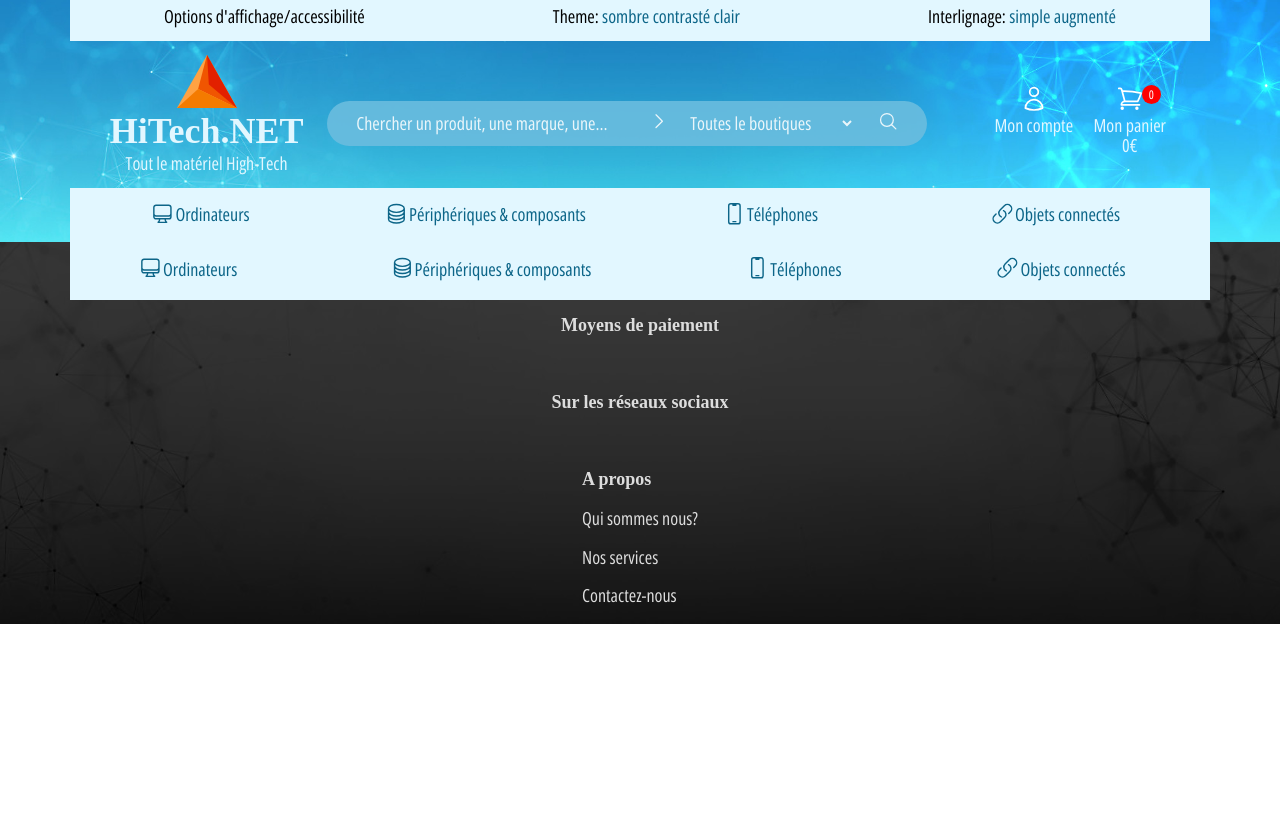
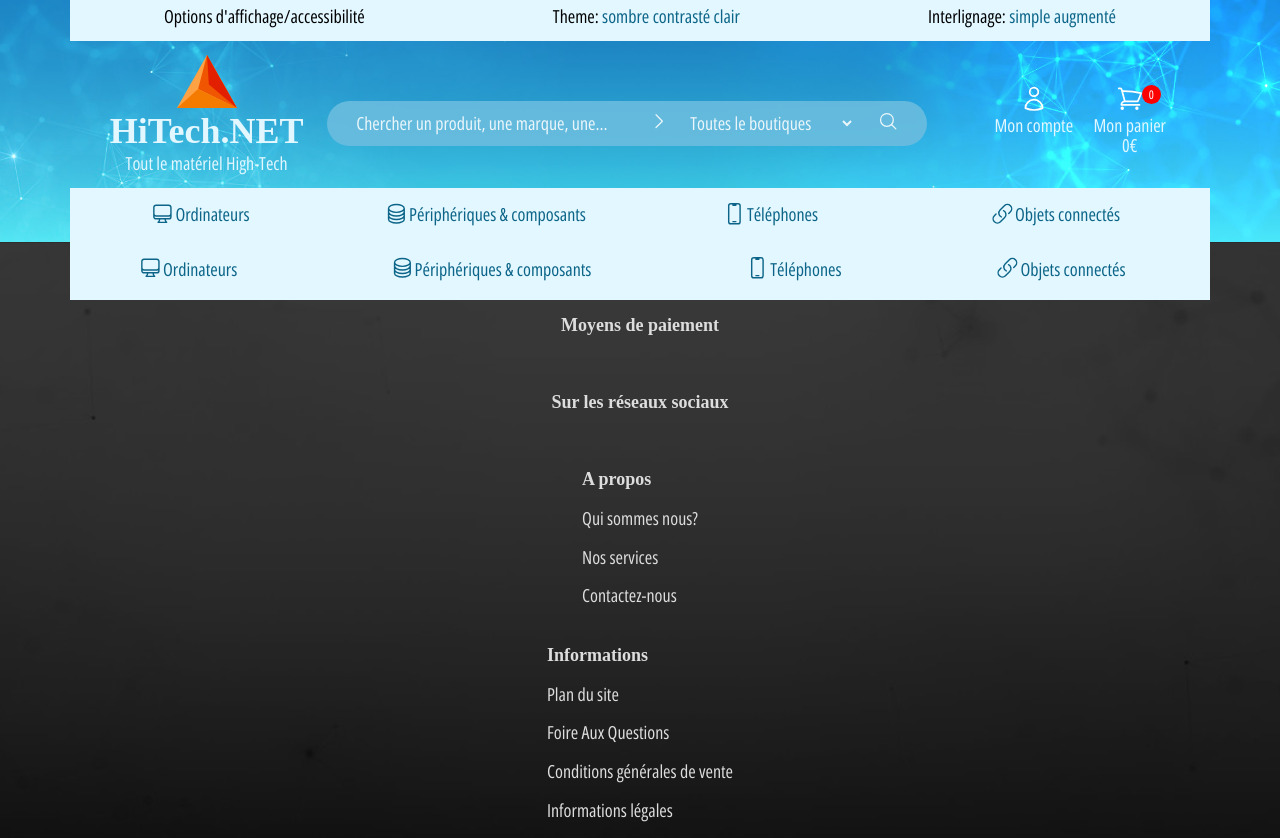
Before and after one commit to TheBlackOutsider/Hi-Tech_Team3, a PHP site: page /App/views/client/footer.php in a window 1280 px wide. Before the commit the page ends 624 px from the top, so only its background shows below. Run offline with PHP 8.4, Linux system fonts and the light colour scheme; some libraries are stand-ins or nearby versions; some web fonts are replaced.

Commit message:
new update

```diff
--- a/App/views/client/footer.php
+++ b/App/views/client/footer.php
@@ -74,7 +74,7 @@ require_once "./header.php";
                     <p><a href="#"></a>Nos services</p>
                     <p><a href="#"></a>Contactez-nous</p>
                 </div>
-                <div class="footer_item novisible">
+                <div class="footer_item">
                     <h2>Informations</h2>
                     <p><a href="#"></a>Plan du site</p>
                     <p><a href="#"></a>Foire Aux Questions</p>
```
